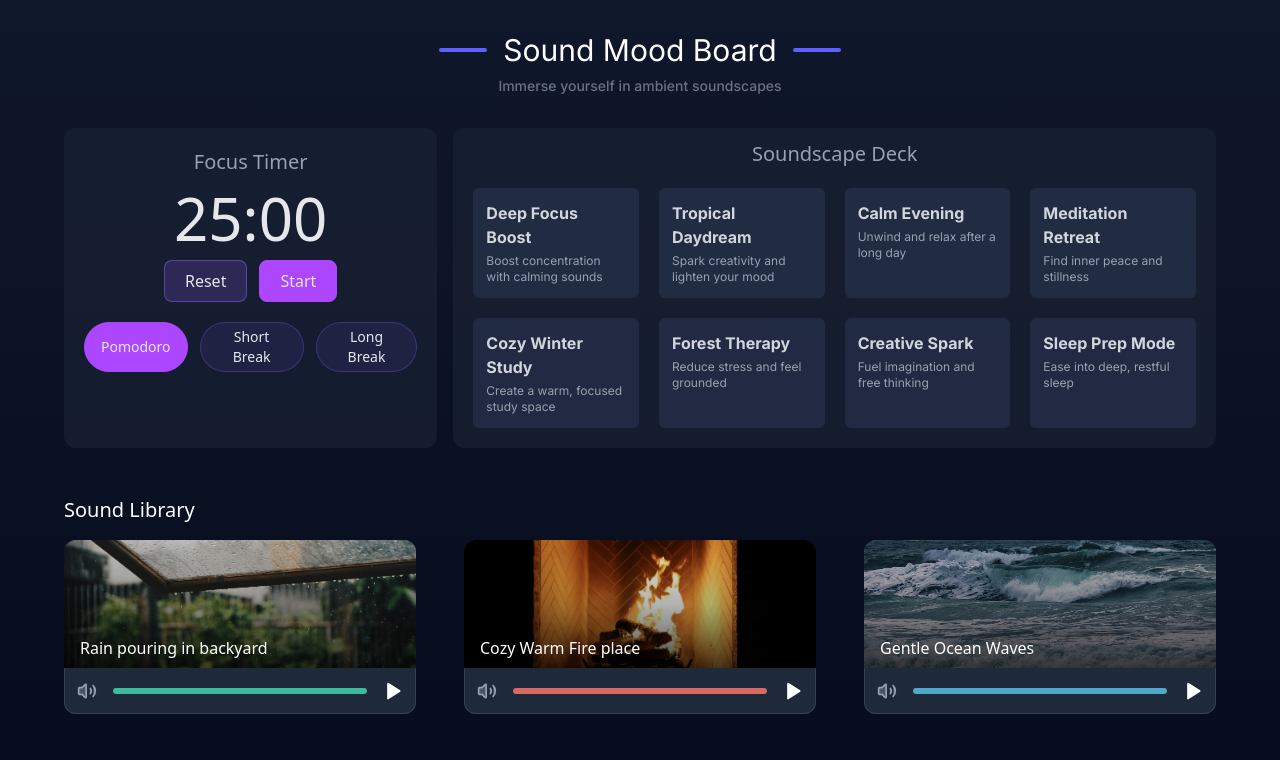
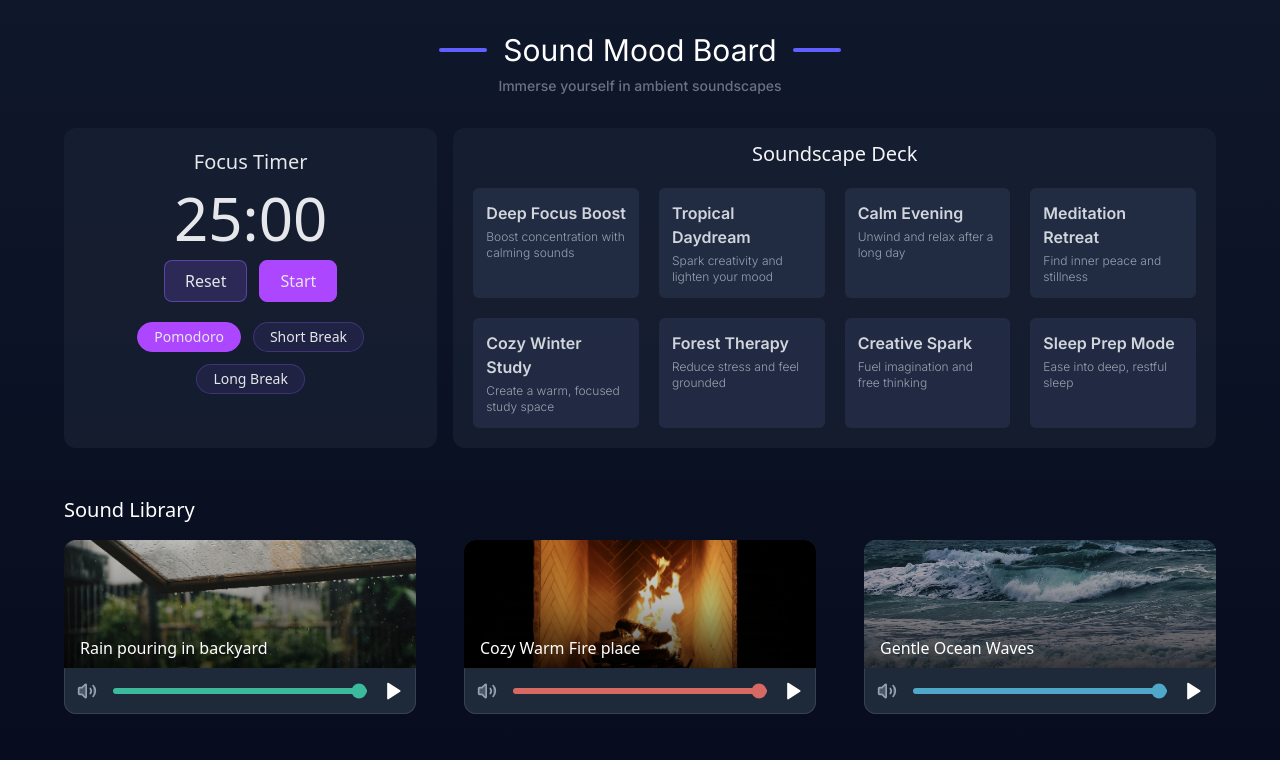
Before and after one commit to P1210/sound-mood-board, a React (Vite) app: page / in a window 1280 px wide. Shown: the top 760 px of the page. Built offline with nearby package versions, Linux system fonts and the light colour scheme; grey boxes are pictures that could not be loaded.

Commit message:
Fix the UI styling.

```diff
--- a/src/components/CardCarousel.jsx
+++ b/src/components/CardCarousel.jsx
@@ -53,8 +53,9 @@ function CardCarousel() {
                   background: `linear-gradient(to right, ${
                     soundColors[sound.soundKey]
                   } ${sound.volume * 100}%, #2C2F3A ${sound.volume * 100}%)`,
+                  accentColor: soundColors[sound.soundKey],
                 }}
-                className={`w-full h-2.5 sm:h-1.5 rounded-lg appearance-none cursor-pointer bg-[#2C2F3A] transition-all duration-200 hover:brightness-110 focus:outline-none`}
+                className={`w-full h-2.5 sm:h-1.5 rounded-lg appearance-none cursor-pointer bg-[#2C2F3A] transition-all duration-200 focus:outline-none`}
               />
               <button
                 // className="rounded-full bg-[#232631] hover:bg-[#4F8EF7] transition-colors"
--- a/src/components/FocusTimer.jsx
+++ b/src/components/FocusTimer.jsx
@@ -42,7 +42,7 @@ function FocusTimer() {
 
   return (
     <div className="col-span-1 bg-[rgba(25,33,52,0.7)] rounded-xl p-5">
-      <h2 className="flex justify-center display-text text-xl font-medium text-gray-400">
+      <h2 className="flex justify-center display-text text-xl font-medium text-gray-200">
         Focus Timer
       </h2>
       <div className="text-gray-200 text-6xl font-regular text-center my-3">
@@ -64,7 +64,7 @@ function FocusTimer() {
           {isTimerActive ? "Pause" : "Start"}
         </button>
       </div>
-      <div className="flex justify-center gap-3 mt-4">
+      <div className="flex justify-center flex-wrap gap-3 mt-4">
         {focusTimerSettings.map((setting, idx) => {
           return (
             <button
--- a/src/components/SoundMixer.jsx
+++ b/src/components/SoundMixer.jsx
@@ -10,7 +10,7 @@ function SoundMixer() {
   } = useContext(AudioContext);
   return (
     <div className="col-span-1 sm:col-span-2 bg-[rgba(25,33,52,0.7)] rounded-xl pt-3 p-5">
-      <h2 className="flex justify-center display-text text-xl font-medium text-gray-400 mb-5">
+      <h2 className="flex justify-center display-text text-xl font-medium text-gray-100 mb-5">
         Soundscape Deck
       </h2>
       <div className="grid grid-cols-2 sm:grid-cols-2 md:grid-cols-4 gap-5">
@@ -32,10 +32,16 @@ function SoundMixer() {
                 handleSelectPreset(preset.key);
               }}
             >
-              <h3 class="font-display font-bold text-md text-gray-300 pb-1">
+              <h3
+                style={{ color: preset.key === selectedPreset ? "white" : "" }}
+                className="font-display font-semibold text-md text-gray-300 pb-1"
+              >
                 {preset.name}
               </h3>
-              <p class="font-display font-regular text-xs text-gray-400">
+              <p
+                style={{ color: preset.key === selectedPreset ? "white" : "" }}
+                className="font-display font-light text-xs text-gray-400"
+              >
                 {preset.subName}
               </p>
             </div>
--- a/src/styles.css
+++ b/src/styles.css
@@ -12,7 +12,7 @@ body {
   /* background: linear-gradient(hsl(222, 47%, 0%),hsl(222, 47%, 40%), hsl(229, 84%, 5%)); */
 }
 
-input[type="range"]::-webkit-slider-thumb {
+/* input[type="range"]::-webkit-slider-thumb {
   -webkit-appearance: none;
   appearance: none;
   width: 0;
@@ -24,7 +24,7 @@ input[type="range"]::-moz-range-thumb {
   width: 1px;
   height: 1px;
   background: transparent;
-}
+} */
 
 @theme {
   --font-display: "Inter", "sans-serif";
```
